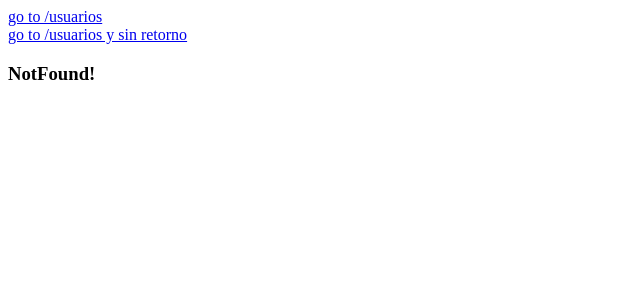
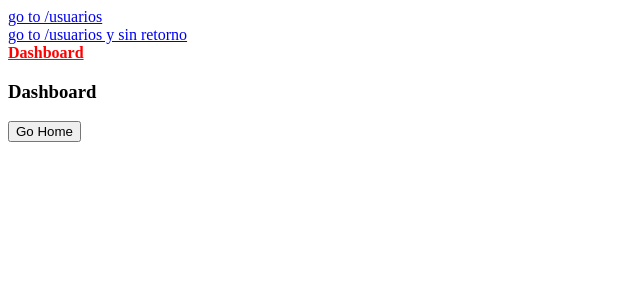
Before and after one commit to gerleven/React, a React (Create React App) app in the folder react-router-v6/: page /dashboard in a window 1280 px wide. Shown: the top 300 px of the page, without its empty margins (0-640 px from the left). Built offline with nearby package versions, Linux system fonts and the light colour scheme.

Commit message:
useNavigate para navegar programaticamente

```diff
--- a/react-router-v6/src/App.js
+++ b/react-router-v6/src/App.js
@@ -1,5 +1,5 @@
 import React from "react";
-import { BrowserRouter, Routes, Route, NavLink, Link, Navigate } from "react-router-dom";
+import { BrowserRouter, Routes, Route, NavLink, Link, Navigate, useNavigate } from "react-router-dom";
 import AboutPage from "./Pages/AboutPage";
 import HomePage from "./Pages/HomePage";
 import UsersPage from "./Pages/UsersPage";
@@ -7,12 +7,15 @@ import NotFoundPage from "./Pages/NotFoundPage";
 import Navbar from "./Components/Navbar";
 import "./Components/navbar.css";
 import UserPage from "./Pages/UserPage";
+import Dashboard from "./Pages/Dashboard";
 
 
 const id = 10;
 
 const App = () => {
+
   return (
+
     <BrowserRouter>
       {/* <Navbar /> */}
       {/* <NavLink to="/user/10">go to /user/10</NavLink><br></br>
@@ -21,6 +24,13 @@ const App = () => {
       <NavLink to="/about">go to /about</NavLink><br></br> */}
       <NavLink to="/usuarios">go to /usuarios</NavLink><br></br>
       <NavLink to="/usuariosSinRetorno">go to /usuarios y sin retorno</NavLink><br></br>
+      <NavLink to="/dashboard">Dashboard</NavLink><br></br>
+
+      {/*if try to use useNavigate here:*/}
+      {/* Uncaught Error: useNavigate() may be used only in the context of a <Router> component. */}
+      {/*since this is a SPA application and the button is not inside <Routes>, it is not possible to navigate. Navigation is only possible inside of <Routes>*/}
+
+
 
       <Routes>
         <Route path="/" element={<HomePage />} />
@@ -29,8 +39,9 @@ const App = () => {
         <Route path="/usuarios" element={<Navigate replace to="/users" />} />       {/* El replace hace que /usuarios sea reemplazado por /users en vez de ser apilado encima, al volver con el navegador volverias al "/"*/}
         <Route path="/usuariosSinRetorno" element={<Navigate to="/users" />} />     {/* <-- Navigate */}
         <Route path="/user/:id" element={<UserPage />} />
-        <Route path="/user/:id/:name" element={<UserPage />} /> {/* <-- paso de parametros por url */} {/* <-- useParams */}   {/* <-- Link */}
+        <Route path="/user/:id/:name" element={<UserPage />} /> {/* <-- paso de parametros por url */} {/* <-- hook useParams */}   {/* <-- Link */}
         <Route path="/others" element={<p>Others!</p>} />
+        <Route path="/dashboard" element={<Dashboard/>} />  {/*hook useNavigate*/}
         <Route path="*" element={<NotFoundPage />} />
       </Routes>
     </BrowserRouter>
--- /dev/null
+++ b/react-router-v6/src/Pages/Dashboard.js
@@ -0,0 +1,19 @@
+import React from "react";
+import { useNavigate } from "react-router-dom";
+
+const Dashboard = () => {
+  const navigate = useNavigate();
+
+  const handleClick = () => {
+    navigate("/");
+  };
+
+  return (
+    <>
+      <h3>Dashboard</h3>
+      <button onClick={handleClick}>Go Home</button>
+    </>
+  );
+};
+
+export default Dashboard;
```
